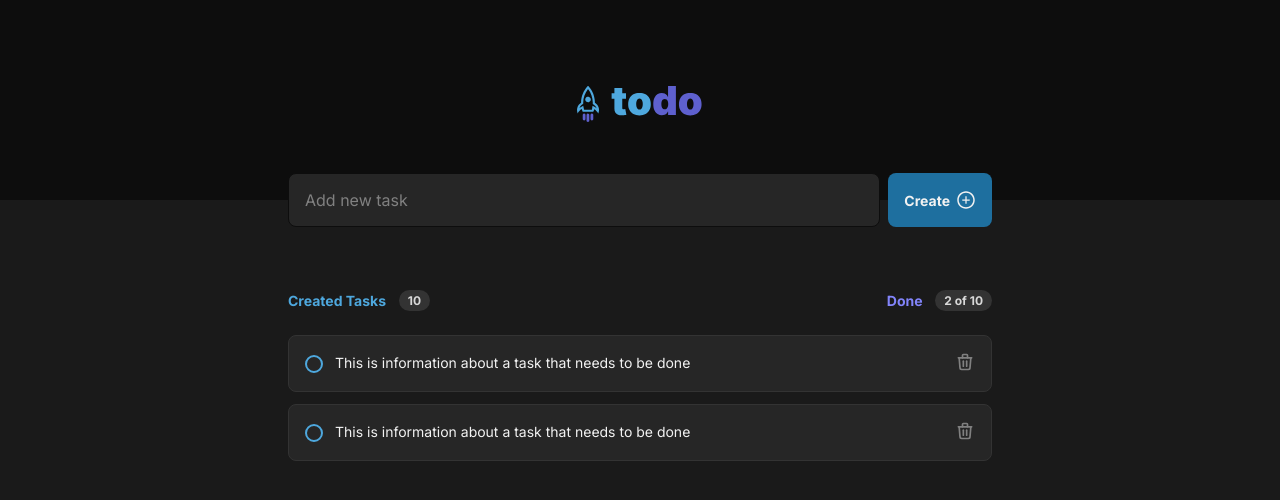
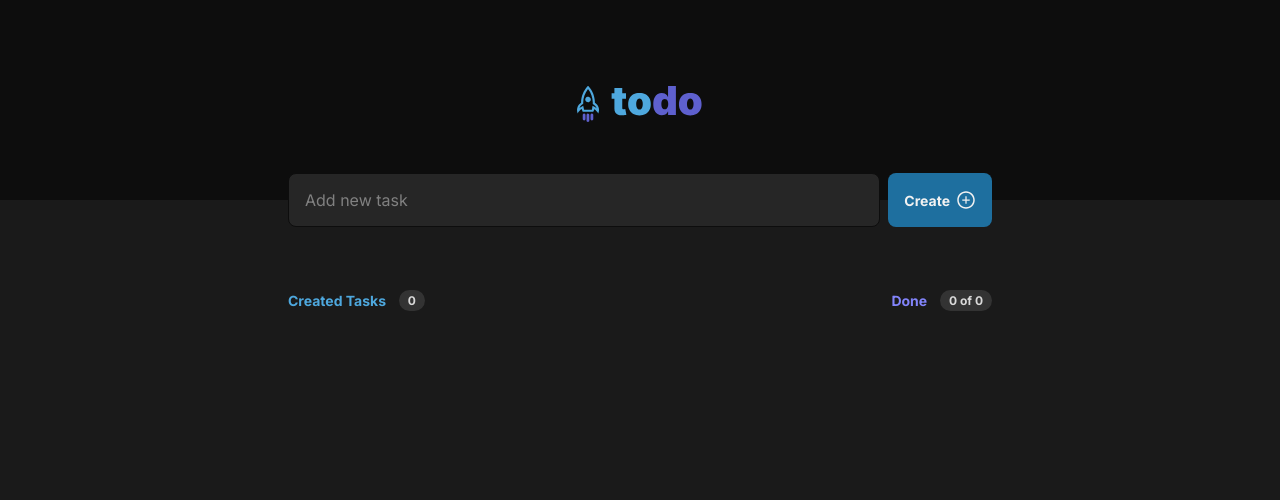
Before and after one commit to FernandoAdelinoSilva/react-to-do-list, a React (Vite) app: page / in a window 1280 px wide. Shown: the top 500 px of the page. Built offline with nearby package versions, Linux system fonts and the light colour scheme.

Commit message:
feat: enable function to add or remove tasks

```diff
--- a/src/App.tsx
+++ b/src/App.tsx
@@ -1,11 +1,36 @@
+import { useState } from 'react';
 import { Header } from './components/Header';
 import { Tasks } from './components/Tasks';
 
+export interface ITask {
+  id: string;
+  title: string;
+  isCompleted: boolean;
+}
+
 function App() {
+  const [tasks, setTasks] = useState<ITask[]>([]);
+
+  function addTask(taskTitle: string) {
+    setTasks([
+      ...tasks,
+      {
+        id: crypto.randomUUID(),
+        title: taskTitle,
+        isCompleted: false,
+      },
+    ]);
+  }
+
+  function deleteTaskById(taskId: string) {
+    const newTasks = tasks.filter((task) => task.id !== taskId);
+    setTasks(newTasks);
+  }
+
   return (
     <>
-      <Header />
-      <Tasks />
+      <Header onAddTask={addTask} />
+      <Tasks tasks={tasks} onDelete={deleteTaskById} />
     </>
   );
 }
--- a/src/components/Header/index.tsx
+++ b/src/components/Header/index.tsx
@@ -1,14 +1,35 @@
+import { ChangeEvent, FormEvent, useState } from 'react';
+import { AiOutlinePlusCircle } from 'react-icons/ai';
 import todoLogo from '../../assets/todoLogo.svg';
 import styles from './header.module.css';
-import { AiOutlinePlusCircle } from 'react-icons/ai';
 
-export function Header() {
+interface IProps {
+  onAddTask: (taskTitle: string) => void;
+}
+
+export function Header({ onAddTask }: IProps) {
+  const [title, setTitle] = useState('');
+
+  function handleSubmit(event: FormEvent) {
+    event.preventDefault();
+    onAddTask(title);
+    setTitle('');
+  }
+
+  function onChangeTitle(event: ChangeEvent<HTMLInputElement>) {
+    setTitle(event.target.value);
+  }
+
   return (
     <header className={styles.header}>
       <img src={todoLogo} />
 
-      <form className={styles.newTaskForm}>
-        <input placeholder="Add new task" />
+      <form className={styles.newTaskForm} onSubmit={handleSubmit}>
+        <input
+          placeholder="Add new task"
+          onChange={onChangeTitle}
+          value={title}
+        />
         <button>
           Create
           <AiOutlinePlusCircle size={20} />
--- a/src/components/Task/index.tsx
+++ b/src/components/Task/index.tsx
@@ -1,14 +1,20 @@
 import { TbTrash } from 'react-icons/tb';
 import styles from './task.module.css';
+import { ITask } from '../../App';
 
-export function Task() {
+interface IProps {
+  task: ITask;
+  onDelete: (taskId: string) => void;
+}
+
+export function Task({ task, onDelete }: IProps) {
   return (
     <div className={styles.task}>
       <button className={styles.checkContainer}>
         <div />
       </button>
-      <p>This is information about a task that needs to be done</p>
-      <button className={styles.deleteButton}>
+      <p>{task.title}</p>
+      <button className={styles.deleteButton} onClick={() => onDelete(task.id)}>
         <TbTrash size={20} />
       </button>
     </div>
--- a/src/components/Tasks/index.tsx
+++ b/src/components/Tasks/index.tsx
@@ -1,22 +1,34 @@
+import { ITask } from '../../App';
 import { Task } from '../Task';
 import styles from './tasks.module.css';
 
-export function Tasks() {
+interface IProps {
+  tasks: ITask[];
+  onDelete: (taskId: string) => void;
+}
+
+export function Tasks({ tasks, onDelete }: IProps) {
+  const tasksLength = tasks.length;
+  const completedTasks = tasks.filter((task) => task.isCompleted).length;
+
   return (
     <section className={styles.tasks}>
       <header className={styles.header}>
         <div>
           <p>Created Tasks</p>
-          <span>10</span>
+          <span>{tasksLength}</span>
         </div>
         <div>
           <p className={styles.textPurple}>Done</p>
-          <span>2 of 10</span>
+          <span>
+            {completedTasks} of {tasksLength}
+          </span>
         </div>
       </header>
       <div className={styles.list}>
-        <Task />
-        <Task />
+        {tasks.map((task) => (
+          <Task key={task.id} task={task} onDelete={onDelete} />
+        ))}
       </div>
     </section>
   );
```
